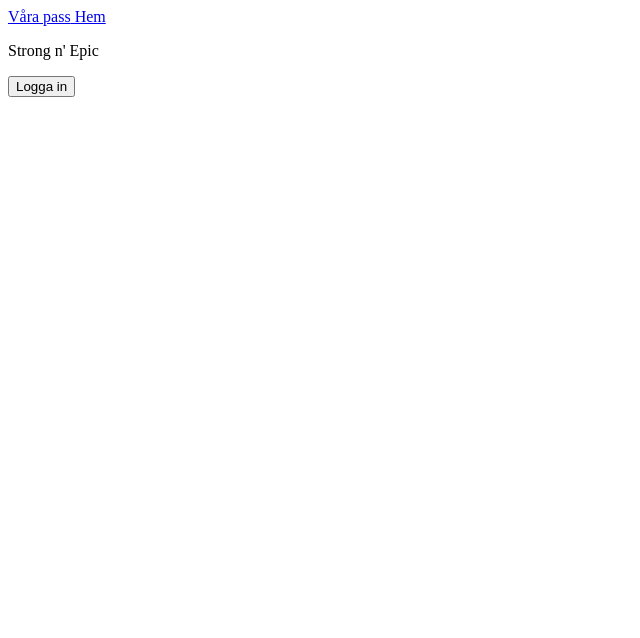
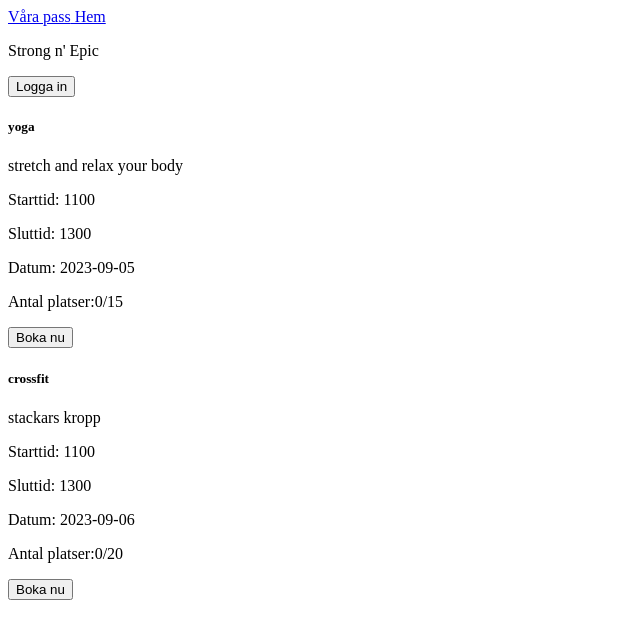
Before and after one commit to ledei/typeAny, a React (Vite) app: page /booking in a window 1280 px wide. Shown: the top 638 px of the page, without its empty margins (0-640 px from the left). Built offline with nearby package versions, Linux system fonts and the light colour scheme.

Commit message:
made all the workout session render out

```diff
--- a/src/App.tsx
+++ b/src/App.tsx
@@ -1,6 +1,7 @@
 import { Routes, Route } from "react-router-dom";
 import LandingPage from "./pages/LandingPage";
 import { Navbar } from "./components/Navbar";
+import BookingPage from "./pages/BookingPage";
 
 function App(): JSX.Element {
   return (
@@ -8,6 +9,7 @@ function App(): JSX.Element {
       <Navbar />
       <Routes>
         <Route path="/" element={<LandingPage />} />
+        <Route path="booking" element={<BookingPage />} />
       </Routes>
     </>
   );
--- a/src/components/SessionItem.tsx
+++ b/src/components/SessionItem.tsx
@@ -3,16 +3,21 @@ import { Session } from "../types/Session";
 import cacheService from "../service/CacheService";
 import sessionService from "../service/SessionService";
 
-const SessionItem: React.FC<Session> = ({ title, desc, start, end, date, spots, registerd }) => {
-  const [spot] = useState<number>(spots);
-  const [registerds] = useState<number>(registerd.length);
+interface SessionItemProps {
+  session: Session;
+}
+
+const SessionItem: React.FC<SessionItemProps> = ({ session }) => {
+  const [spot] = useState<number>(session.spots);
+  const [registerds, setRegisterds] = useState<number>(session.registerd.length);
 
   const handleBooking = async () => {
     const username = await cacheService.getLocalValue("username");
     if (username === null) return false;
+    const title = session.title;
     const res = await sessionService.sessionRegister({ title, username });
     if (res === "added") {
-      console.log("yaay");
+      setRegisterds(session.registerd.length);
     } else {
       console.log("something went wrong");
     }
@@ -20,13 +25,13 @@ const SessionItem: React.FC<Session> = ({ title, desc, start, end, date, spots,
 
   return (
     <div className="Container">
-      <h5>{title}</h5>
-      <p>{desc}</p>
-      <p>Starttid: {start}</p>
-      <p>Sluttid: {end}</p>
-      <p>Datum: {date}</p>
+      <h5>{session.title}</h5>
+      <p>{session.desc}</p>
+      <p>Starttid: {session.start}</p>
+      <p>Sluttid: {session.end}</p>
+      <p>Datum: {session.date}</p>
       <p>
-        Antal platser:{registerds}/{spots}
+        Antal platser:{registerds}/{session.spots}
       </p>
 
       {registerds !== spot ? <button onClick={handleBooking}>Boka nu</button> : <button>Fullbokad</button>}
--- /dev/null
+++ b/src/components/SessionList.tsx
@@ -0,0 +1,18 @@
+import { Session } from "../types/Session";
+import SessionItem from "./SessionItem";
+
+interface SessionListProps {
+  sessions: Session[];
+}
+
+const SessionList: React.FC<SessionListProps> = ({ sessions }) => {
+  return (
+    <div>
+      {sessions.map((session, i) => (
+        <SessionItem key={i} session={session} />
+      ))}
+    </div>
+  );
+};
+
+export default SessionList;
--- a/src/data/workoutSession.json
+++ b/src/data/workoutSession.json
@@ -8,6 +8,15 @@
       "date": "2023-09-05",
       "spots": 15,
       "registerd": []
+    },
+    {
+      "title": "crossfit",
+      "desc": "stackars kropp",
+      "start": 1100,
+      "end": 1300,
+      "date": "2023-09-06",
+      "spots": 20,
+      "registerd": []
     }
   ]
 }
--- a/src/hooks/useFetchSessions.tsx
+++ b/src/hooks/useFetchSessions.tsx
@@ -6,12 +6,12 @@ import { Session } from "../types/Session";
 const useFetchSession = () => {
   const [isLoading, setIsLoading] = useState<boolean>(true);
   const [error, setError] = useState<boolean>(false);
-  const [data, setData] = useState<Session>();
+  const [data, setData] = useState<Session[]>();
   useEffect(() => {
     (async function () {
       try {
         setIsLoading(true);
-        const response = await requestService.fetchSession();
+        const response = await requestService.fetchSessions();
         setData(response);
       } catch (err) {
         setError(true);
--- a/src/pages/BookingPage.tsx
+++ b/src/pages/BookingPage.tsx
@@ -1,7 +1,12 @@
+import SessionList from "../components/SessionList";
+import useFetchSession from "../hooks/useFetchSessions";
+
 const BookingPage = (): JSX.Element => {
+  const { isLoading, error, data } = useFetchSession();
+
   return (
     <div>
-
+      <div>{(error && <p>404 could not found</p>) || (isLoading && <p>loading...</p>) || <SessionList sessions={data} />}</div>
     </div>
   );
 };
```
